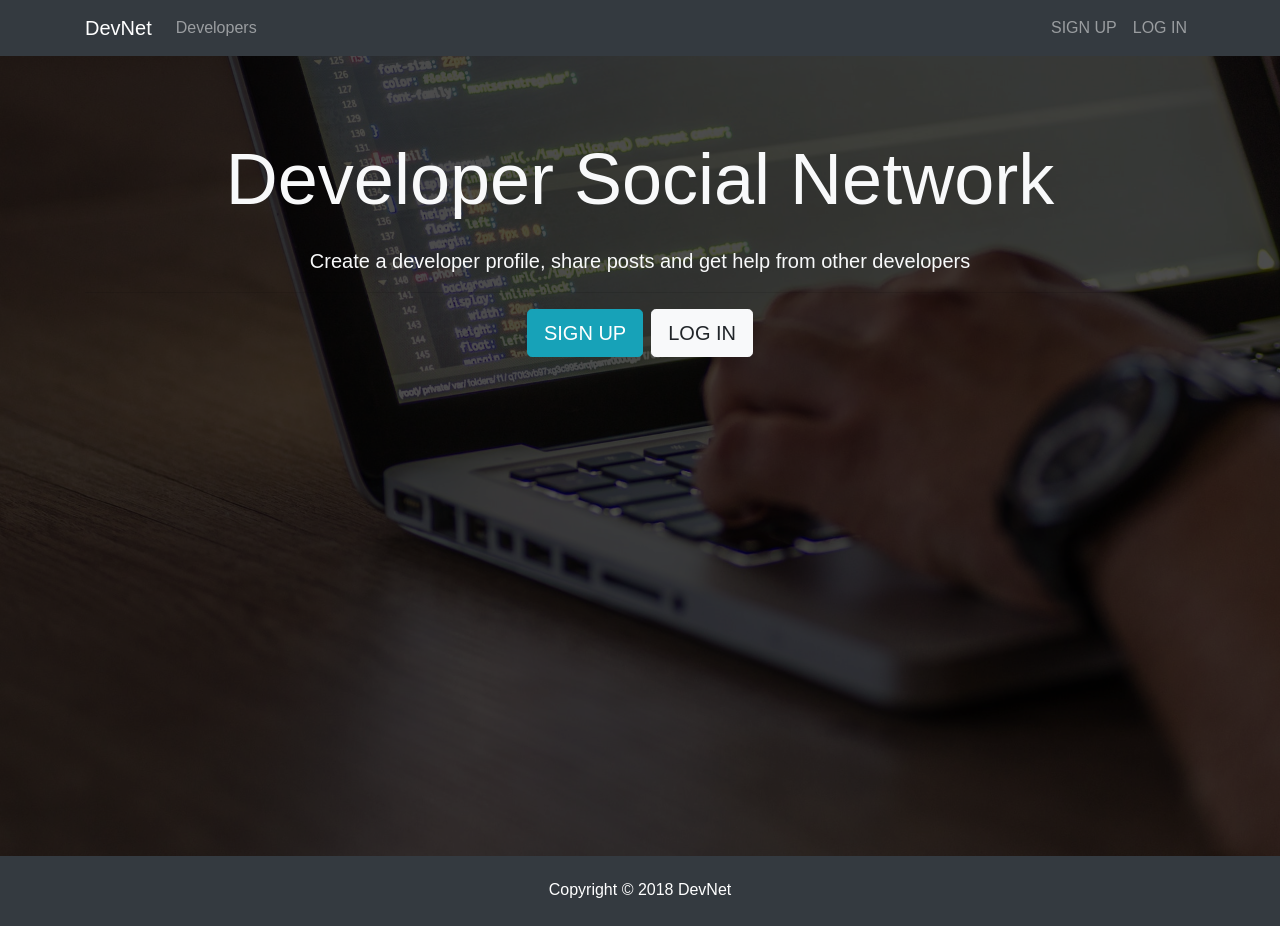
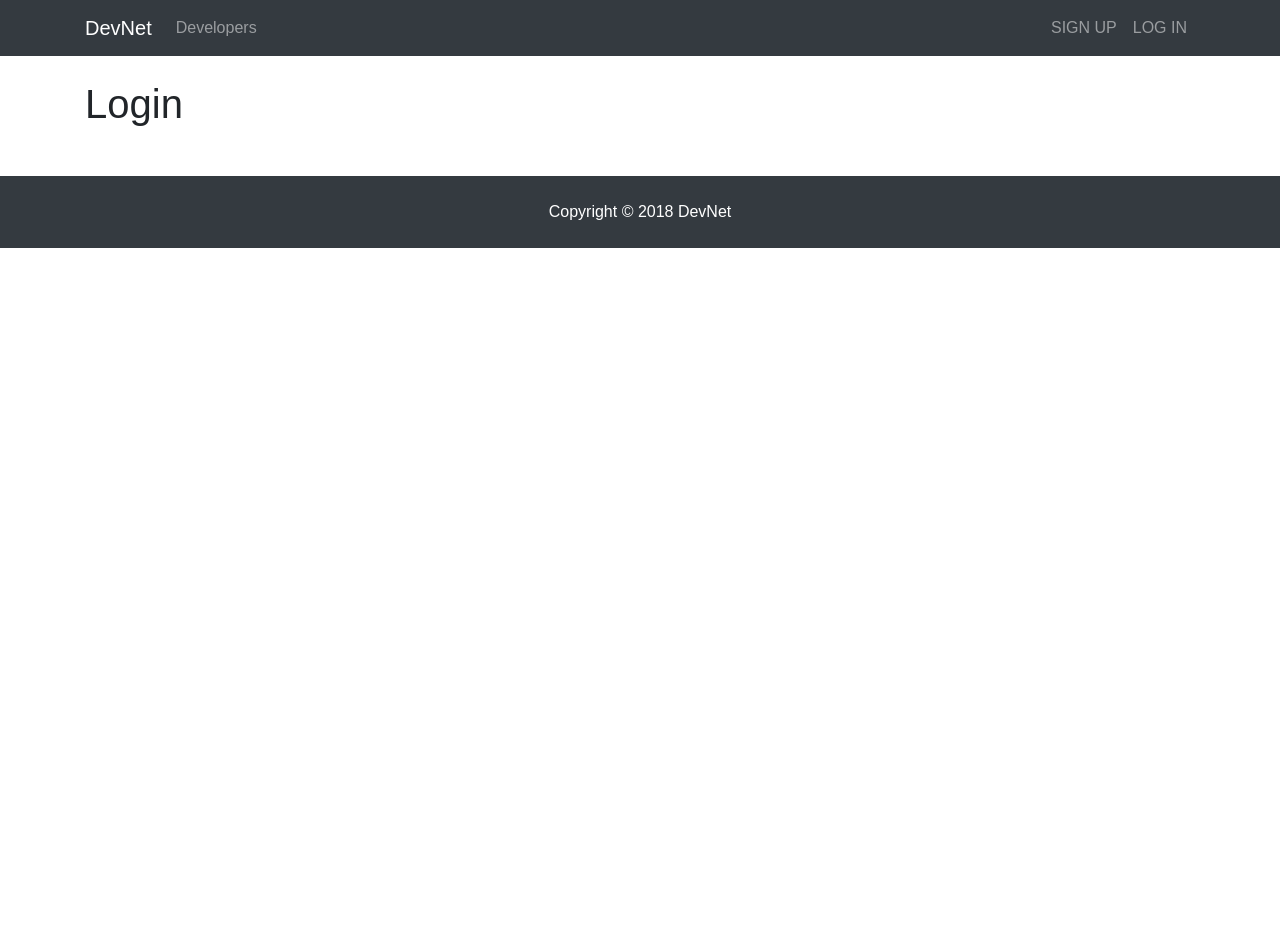
Before and after one commit to mikhail-kostiuk/Devnet, a React (Create React App) app in the folder client/: page /login in a window 1280 px wide. After the commit the page ends 800 px from the top, so only its background shows below. Built offline with nearby package versions, Linux system fonts and the light colour scheme.

Commit message:
Add react router, login, register components

```diff
--- a/client/package.json
+++ b/client/package.json
@@ -5,6 +5,7 @@
   "dependencies": {
     "react": "^16.5.2",
     "react-dom": "^16.5.2",
+    "react-router-dom": "^4.3.1",
     "react-scripts": "1.1.5"
   },
   "scripts": {
--- a/client/src/App.js
+++ b/client/src/App.js
@@ -1,17 +1,26 @@
 import React, { Component } from "react";
+import { BrowserRouter, Route } from "react-router-dom";
 import "./App.css";
 import Navbar from "./components/layout/Navbar";
 import Footer from "./components/layout/Footer";
 import Landing from "./components/layout/Landing";
+import Register from "./components/auth/Register";
+import Login from "./components/auth/Login";
 
 class App extends Component {
   render() {
     return (
-      <div className="App">
-        <Navbar />
-        <Landing />
-        <Footer />
-      </div>
+      <BrowserRouter>
+        <div className="App">
+          <Navbar />
+          <Route exact path="/" component={Landing} />
+          <div className="container">
+            <Route exact path="/register" component={Register} />
+            <Route exact path="/login" component={Login} />
+          </div>
+          <Footer />
+        </div>
+      </BrowserRouter>
     );
   }
 }
--- /dev/null
+++ b/client/src/components/auth/Login.js
@@ -0,0 +1,13 @@
+import React, { Component } from "react";
+
+class Login extends Component {
+  render() {
+    return (
+      <div>
+        <h1>Login</h1>
+      </div>
+    );
+  }
+}
+
+export default Login;
--- /dev/null
+++ b/client/src/components/auth/Register.js
@@ -0,0 +1,13 @@
+import React, { Component } from "react";
+
+class Register extends Component {
+  render() {
+    return (
+      <div>
+        <h1>Register</h1>
+      </div>
+    );
+  }
+}
+
+export default Register;
--- a/client/src/components/layout/Landing.js
+++ b/client/src/components/layout/Landing.js
@@ -1,4 +1,5 @@
 import React, { Component } from "react";
+import { Link } from "react-router-dom";
 
 class Landing extends Component {
   render() {
@@ -14,12 +15,12 @@ class Landing extends Component {
                   other developers
                 </p>
                 <hr />
-                <a className="btn btn-lg btn-info mr-2" href="register.html">
+                <Link className="btn btn-lg btn-info mr-2" to="/register">
                   SIGN UP
-                </a>
-                <a className="btn btn-lg btn-light" href="login.html">
+                </Link>
+                <Link className="btn btn-lg btn-light" to="/login">
                   LOG IN
-                </a>
+                </Link>
               </div>
             </div>
           </div>
--- a/client/src/components/layout/Navbar.js
+++ b/client/src/components/layout/Navbar.js
@@ -1,13 +1,14 @@
 import React, { Component } from "react";
+import { Link } from "react-router-dom";
 
 class Navbar extends Component {
   render() {
     return (
       <nav className="navbar navbar-expand-sm navbar-dark bg-dark mb-4">
         <div className="container">
-          <a className="navbar-brand" href="landing.html">
+          <Link className="navbar-brand" to="/">
             DevNet
-          </a>
+          </Link>
           <button
             className="navbar-toggler"
             type="button"
@@ -20,22 +21,22 @@ class Navbar extends Component {
           <div className="collapse navbar-collapse" id="mobile-nav">
             <ul className="navbar-nav mr-auto">
               <li className="nav-item">
-                <a className="nav-link" href="profiles.html">
+                <Link className="nav-link" to="/profiles">
                   Developers
-                </a>
+                </Link>
               </li>
             </ul>
 
             <ul className="navbar-nav ml-auto">
               <li className="nav-item">
-                <a className="nav-link" href="register.html">
+                <Link className="nav-link" to="/register">
                   SIGN UP
-                </a>
+                </Link>
               </li>
               <li className="nav-item">
-                <a className="nav-link" href="login.html">
+                <Link className="nav-link" to="/login">
                   LOG IN
-                </a>
+                </Link>
               </li>
             </ul>
           </div>
```
Also changed, not shown: 1 other file (tests, documents, lock files or other folders).
